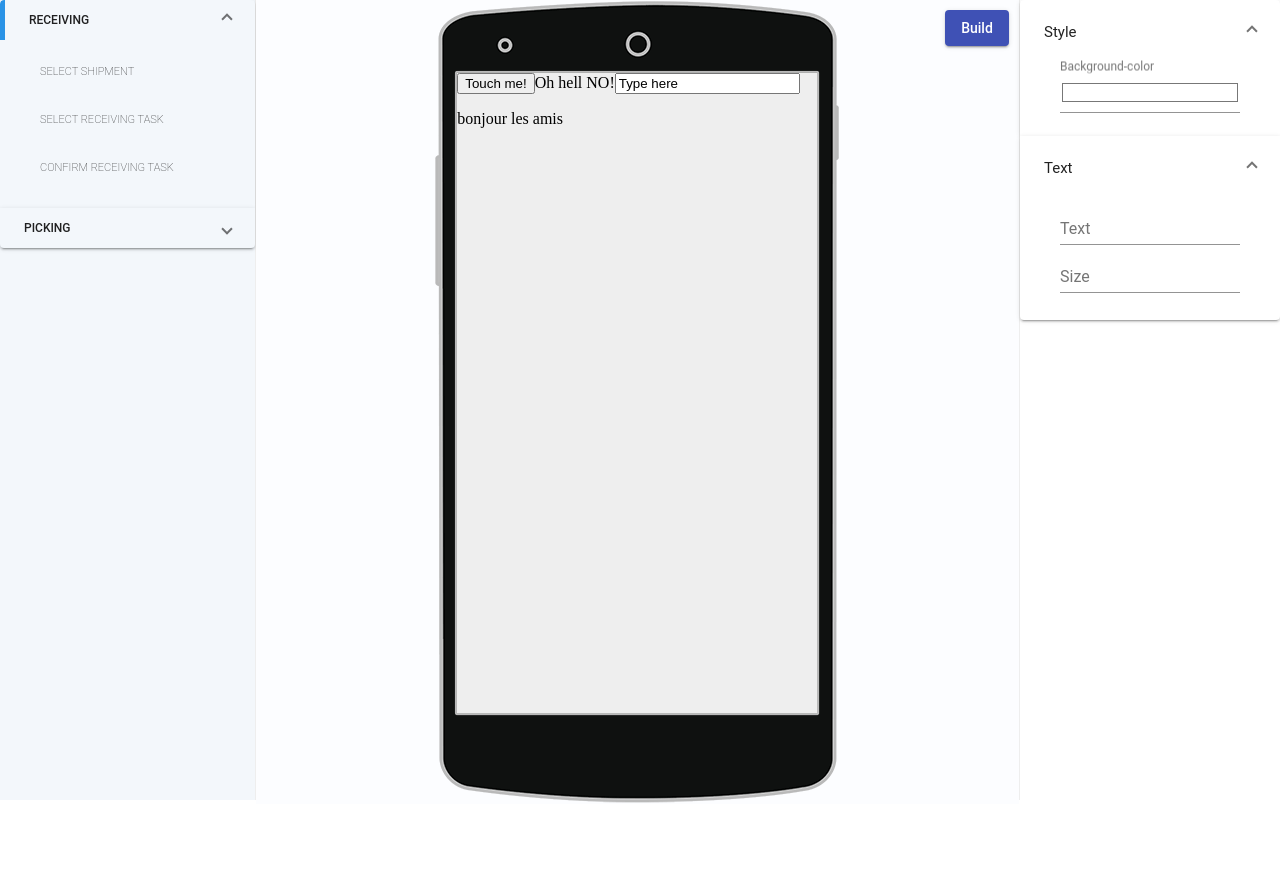
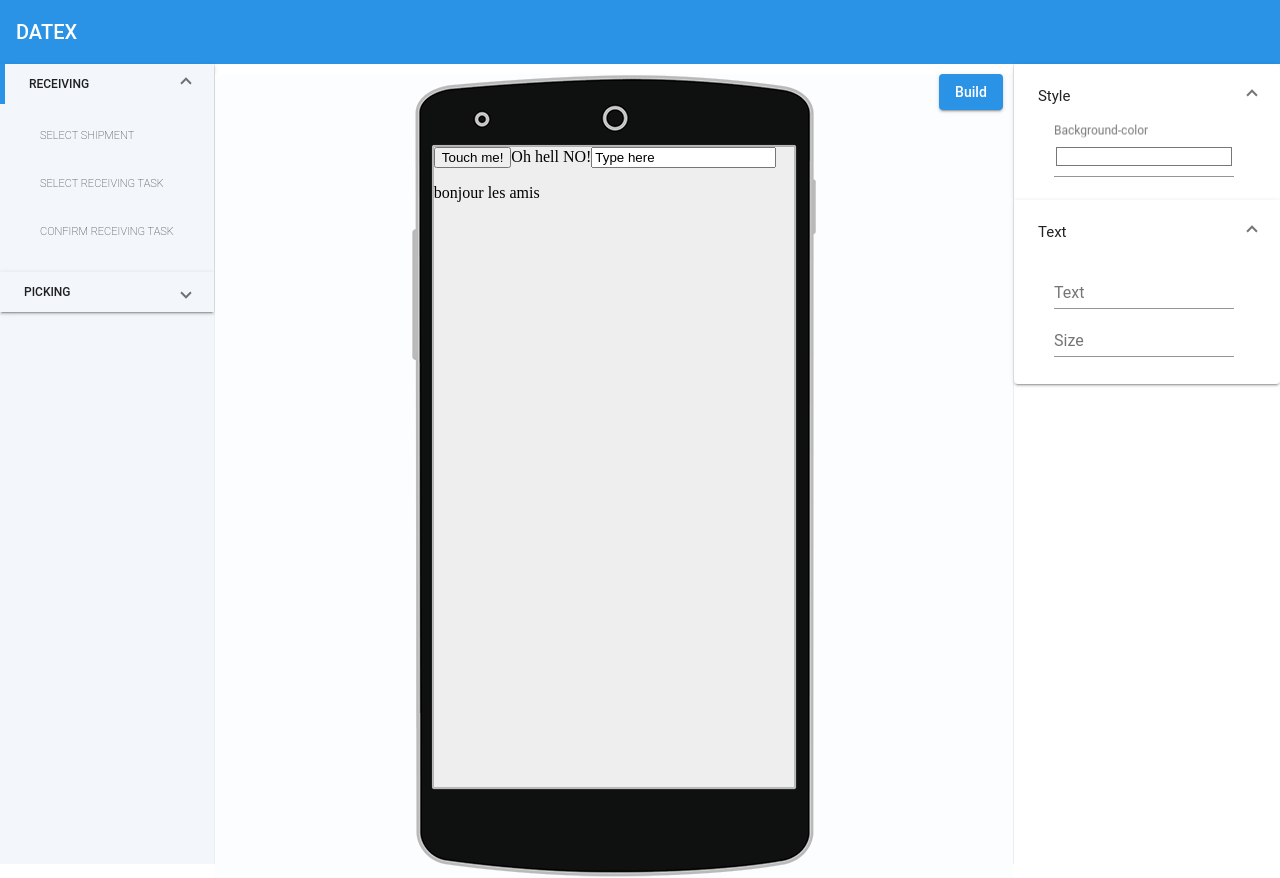
Before and after one commit to pdaddy26/mobiledesigner, an Angular app: page / in a window 1280 px wide. Before the commit the page ends 804 px from the top, so only its background shows below. Built offline with nearby package versions, Linux system fonts and the light colour scheme.

Commit message:
more styling

```diff
--- a/src/app/app.component.css
+++ b/src/app/app.component.css
@@ -1,7 +1,19 @@
 #main_container {
+
+}
+
+#header_container {
+
+}
+
+#side_menu_container {
+    height: 100vh;
+    background-color: rgb(243, 247, 251);
+}
+
+#content_container {
     display: flex;
 }
-
 #designer_container {
     /* border: 1px solid black; */
     flex:3;
@@ -15,10 +27,3 @@
     flex: 1;
     height: 100vh;
 }
-
-#side_menu_container {
-    flex:1;
-    height: 100vh;
-    background-color: rgb(243, 247, 251);
-    /* border: 1px solid green; */
-}
--- a/src/app/app.component.html
+++ b/src/app/app.component.html
@@ -1,6 +1,14 @@
 <!--The content below is only a placeholder and can be replaced.-->
 <div id="main_container">
-  <app-navigation-menu id="side_menu_container"></app-navigation-menu>
-  <app-designer id="designer_container" #designer></app-designer>
-  <app-properties id="properties_container" (styleChanged)="designer.onStyleChange($event)" [style]="designer.currentStyle"></app-properties>
+  <div id="header_container">
+      <app-toolbar></app-toolbar>
+  </div>
+  <div id="content_container">
+      <app-navigation-menu id="side_menu_container"></app-navigation-menu>
+      <app-designer id="designer_container" #designer></app-designer>
+      <app-properties id="properties_container"
+                      (styleChanged)="designer.onStyleChange($event)"
+                      [style]="designer.currentStyle">
+      </app-properties>
+  </div>
 </div>
--- a/src/app/components/designer/designer.component.css
+++ b/src/app/components/designer/designer.component.css
@@ -5,6 +5,7 @@
     width: 408px;
     height: 804px;
     margin: auto;
+    margin-top: 10px;
 }
 #canvas {
     width: 360px;
@@ -31,5 +32,6 @@
     float:right;
     position: absolute;
     right:10px;
-    top: 10px;
+    top: 0px;
+    background-color:rgb(42,147,230);
 }
--- a/src/app/components/navigation-menu/navigation-menu.component.css
+++ b/src/app/components/navigation-menu/navigation-menu.component.css
@@ -21,3 +21,7 @@ mat-expansion-panel-header.mat-expanded {
 .mat-line {
     font-weight: 200 !important;
 }
+
+mat-expansion-panel {
+    border-radius: 0px !important;
+}
--- a/src/app/components/toolbar/toolbar.component.css
+++ b/src/app/components/toolbar/toolbar.component.css
@@ -0,0 +1,4 @@
+mat-toolbar {
+    background-color:rgb(42,147,230);
+    color: white;
+}
--- a/src/app/components/toolbar/toolbar.component.html
+++ b/src/app/components/toolbar/toolbar.component.html
@@ -1,3 +1,3 @@
-<mat-toolbar [color]="'primary'" class="mat-elevation-z4">
-  <span>My Application</span>
+<mat-toolbar [class.mat-elevation-z2]>
+  DATEX
 </mat-toolbar>
```
Also changed, not shown: src/assets/imgs/logo.png (added).
